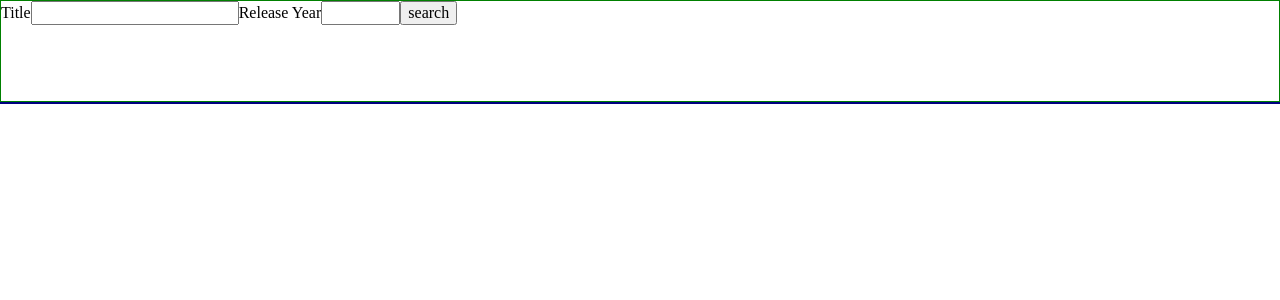
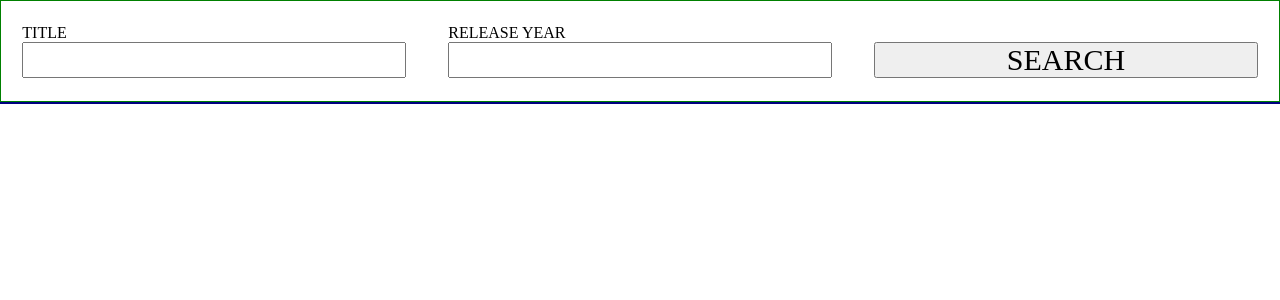
Before and after one commit to mbryla/movie-search, a React (Create React App) app: page / in a window 1280 px wide. Shown: the top 300 px of the page. Built offline with nearby package versions, Linux system fonts and the light colour scheme.

Commit message:
added flex to search

```diff
--- a/src/App.js
+++ b/src/App.js
@@ -8,12 +8,8 @@ class App extends Component {
   render() {
     return (
       <div className="App">
-        <header className="search">
-          <SearchForm/>
-        </header>
-        <main>
-          <MoviesList/>
-        </main>
+        <SearchForm/>
+        <MoviesList/>
       </div>
     );
   }
--- a/src/SearchForm.js
+++ b/src/SearchForm.js
@@ -37,6 +37,12 @@ class SearchForm extends PureComponent {
     });
   }
 
+  onKeyPress = (event) => {
+    if (event.key === 'Enter') {
+      this.onSearch();
+    }
+  }
+
   onSearch = () => {
     const { dispatchFetchMovie } = this.props;
     const { title, releaseYear } = this.state;
@@ -45,12 +51,19 @@ class SearchForm extends PureComponent {
 
   render() {
     return (
-      <div>
-        <label htmlFor="search-title">Title</label>
-        <input id="search-title" name="title" type="text" value={this.state.title} onChange={this.onTitleChange}/>
-        <label htmlFor="search-year">Release Year</label>
-        <input id="search-year" name="release year" type="number" min="1900" max="2019" value={this.state.releaseYear} onChange={this.onYearChange}/>
-        <button type="button" onClick={this.onSearch}>search</button>
+      <div className="search">
+        <div>
+          <label htmlFor="search-title">Title</label>
+          <input id="search-title" name="title" type="text" value={this.state.title} onChange={this.onTitleChange} onKeyPress={this.onKeyPress}/>
+        </div>
+        <div>
+          <label htmlFor="search-year">Release Year</label>
+          <input id="search-year" name="release year" type="number" min="1900" max="2019" value={this.state.releaseYear} onChange={this.onYearChange} onKeyPress={this.onKeyPress}/>
+        </div>
+        <div>
+          <label>&nbsp;</label>
+          <button type="button" onClick={this.onSearch}>search</button>
+        </div>
       </div>
     );
   }
--- a/src/index.css
+++ b/src/index.css
@@ -6,7 +6,34 @@
 
 .search {
   height: 100px;
+  display: flex;
+  flex-flow: row;
+  justify-content: space-around;
   border: 1px solid green; /* TODO REMOVE */
+}
+
+.search div {
+  width: 30%;
+  display: flex;
+  flex-flow: column;
+  justify-content: center;
+}
+
+.search div label, button {
+  text-transform: uppercase;
+}
+
+.search div input {
+  height: 30px;
+  line-height: 30px;
+  font-size: 30px;
+  /* width: 30%; */
+}
+
+.search div button {
+  height: 36px;
+  line-height: 30px;
+  font-size: 30px;
 }
 
 ul.movies {
```
